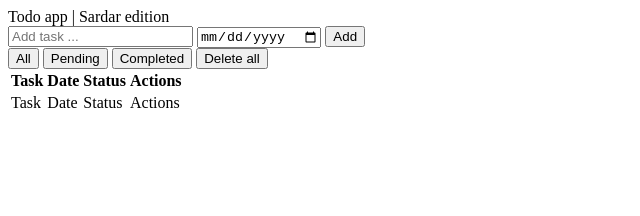
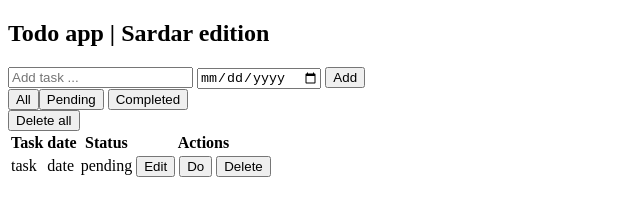
Before and after one commit to sardarbalnour/todo-app, a plain HTML site: page index.html in a window 1280 px wide. Shown: the whole page, without its empty margins (0-640 px from the left). Drawn offline with Linux system fonts and the light colour scheme.

Commit message:
HTML structure added.

```diff
--- a/index.html
+++ b/index.html
@@ -7,36 +7,51 @@
     <link rel="stylesheet" href="./css/style.css">
 </head>
 <body>
-    <div>
-        <header>Todo app | Sardar edition</header>
-        <div>
-            <input type="text" placeholder="Add task ...">
-            <input type="date" placeholder="mm/dd/yyy">
-            <button>Add</button>
+    <div class="container">
+        <h2>Todo app | Sardar edition</h2>
+
+        <div class="input-section">
+            <input type="text" placeholder="Add task ..." id="task-input">
+            <input type="date" id="date-input">
+            <button id="add-button">Add</button>
         </div>
-        <div>
-            <button>All</button>
-            <button>Pending</button>
-            <button>Completed</button>
+
+        <div class="todos-operator">
+            <div>
+                <button class="filter-todos">All</butotn>
+                <button class="filter-todos">Pending</button>
+                <button class="filter-todos">Completed</button>
+            </div>
+
             <button>Delete all</button>
         </div>
-        <div>
-            <table>
+
+    </div>
+
+    <div class="table">
+        <table>
+            <thead>
                 <tr>
                     <th>Task</th>
-                    <th>Date</th>
+                    <th>date</th>
                     <th>Status</th>
                     <th>Actions</th>
                 </tr>
+            </thead>
+            <tbody>
                 <tr>
-                    <td>Task</td>
-                    <td>Date</td>
-                    <td>Status</td>
-                    <td>Actions</td>
+                   <td>task</td>
+                   <td>date</td>
+                   <td>pending</td>
+                   <td><button>Edit</button>
+                       <button>Do</button>
+                       <button>Delete</button>
+                   </td>
                 </tr>
-            </table>
-        </div>
+            </tbody>
+        </table>
     </div>
+
     <script src="./js/app.js"></script>
 </body>
 </html>
```
